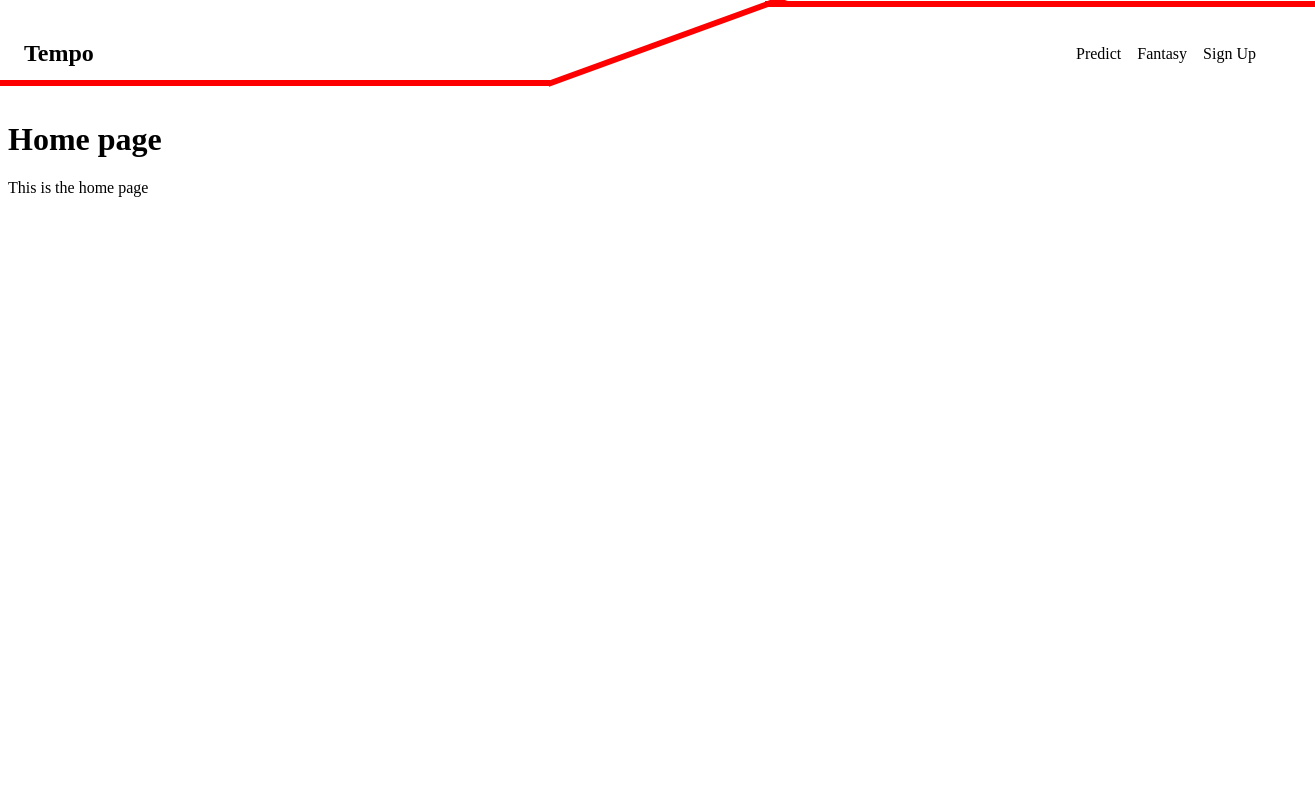
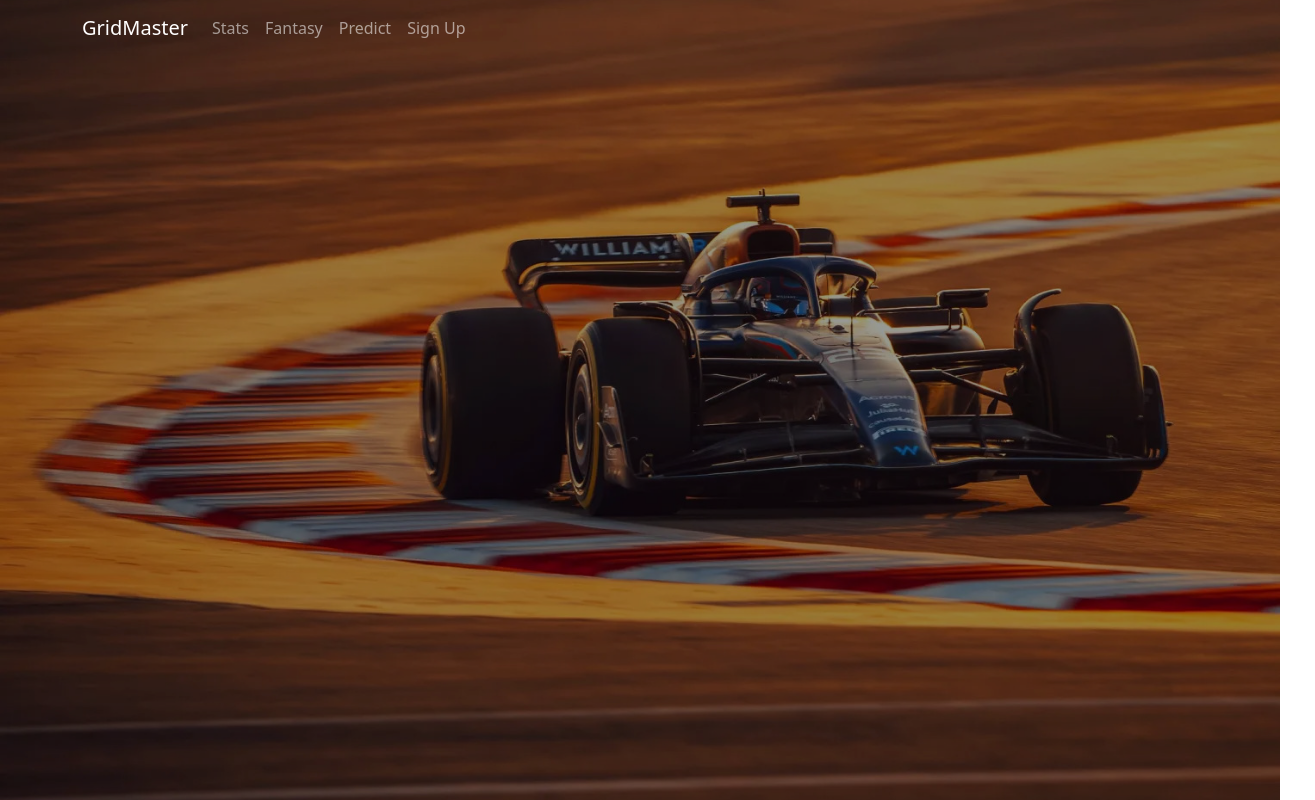
Before and after one commit to DineshK100/Formula-1-Fantasy-Predictor, a React (Create React App) app in the folder frontend/: page / in a window 1280 px wide. Shown: the top 800 px of the page, 1315 px wide, since content can reach past the window. Built offline with nearby package versions, Linux system fonts and the light colour scheme.

Commit message:
Designing the Header. Might make it only show like this for the Home page

```diff
--- a/frontend/public/index.html
+++ b/frontend/public/index.html
@@ -9,6 +9,11 @@
       name="description"
       content="Web site created using create-react-app"
     />
+     <!-- Bootstrap CSS -->
+     <link
+     href="https://cdn.jsdelivr.net/npm/bootstrap@5.3.0/dist/css/bootstrap.min.css"
+     rel="stylesheet"
+     />
     <link rel="apple-touch-icon" href="%PUBLIC_URL%/logo192.png" />
     <!--
       manifest.json provides metadata used when your web app is installed on a
--- a/frontend/src/Home.js
+++ b/frontend/src/Home.js
@@ -2,7 +2,7 @@
 
 function Home() {
     return (
-        <div>
+        <div className = "home-content">
             <h1>Home page</h1>
             <p>This is the home page</p>
         </div>
--- a/frontend/src/components/Header.css
+++ b/frontend/src/components/Header.css
@@ -1,63 +1,38 @@
+body {
+    overflow-x: hidden;
+}
+
 .header {
-    display: flex;
-    justify-content: space-between;
-    align-items: center;
-    padding: 1em;
-    background-color: 	white;
-    color: black;
+    position: absolute;
+    width: 100%;
+    z-index: 1000;
   }
 
-  .logo {
-    font-size: 1.5em;
+  .bg-image {
+    width: 100vw;
+    height: 100vh;
+    object-fit: cover;
+    position: relative;
+    top:0;
+    left:0;
+    z-index:-1;
+    filter: brightness(0.6);
   }
 
-  .navbar ul {
-    list-style: none;
-    display: flex;
-    gap: 1em;
-    margin: 0;
-    padding: 0;
+  .home-content {
+    padding-top: 100px;
+    text-align: center;
   }
 
-  .navbar ul li {
-    margin: 0;
+  .navbar-scrolled {
+    background-color: black;
+    box-shadow: 0 1px 10px rgba(0, 0,0,0.15);
   }
 
-  .navbar ul li a {
-    color: black;
-    text-decoration: none;
+  .navbar {
+    transition: all 0.5s;
   }
 
-  .navbar ul li a:hover {
-    text-decoration: underline;
+  .container {
+    overflow-x: hidden;
   }
-
-  .line {
-    position: absolute;
-    top: 80px;
-    left: 0;
-    right: 0;
-    height: 6px;
-    background-color: red;
-    width: 550px;
-  }
-
-  .diagnol {
-    position: absolute;
-    top: 81px;
-    left: 548px;
-    height: 5.5px;
-    background-color: red;
-    width: 300px;
-    transform: rotate(-20deg);
-    transform-origin: left;
-  }
-
-  .top{
-    position: absolute;
-    top: 1px;
-    left: 765px;
-    height: 6px;
-    background-color: red;
-    width: 550px;
-  }
--- a/frontend/src/components/Header.js
+++ b/frontend/src/components/Header.js
@@ -1,33 +1,69 @@
-import React from "react";
-import './Header.css'
+import React, { useEffect, useState } from "react";
+import "./Header.css"; // Assuming you have custom styles
 
 const Header = () => {
+  useEffect(() => {
+    const handleScroll = () => {
+      const navEl = document.querySelector(".navbar");
+      if (window.scrollY >= 56) {
+        navEl.classList.add("navbar-scrolled");
+      } else {
+        navEl.classList.remove("navbar-scrolled");
+      }
+    };
+
+    window.addEventListener("scroll", handleScroll);
+    return () => {
+      window.removeEventListener("scroll", handleScroll);
+    };
+  }, []);
+
   return (
-
-    <header className="header">
-
-      <h1 className="logo">Tempo</h1>
-
-      <div className = "line bottom"></div>
-      <div className = "line diagnol"></div>
-      <div className = "line top"></div>
-
-
-      <nav className="navbar">
-        <ul>
-          <li>
-            <a href="/predict">Predict</a>
-          </li>
-          <li>
-            <a href="/fantasy">Fantasy</a>
-          </li>
-          <li>
-            <a href="/signup">Sign Up</a>
-          </li>
-        </ul>
-      </nav>
-
-    </header>
+    <>
+      <img className="bg-image" src="bg.jpg" alt="Background" />
+        <nav class="navbar navbar-expand-sm navbar-dark fixed-top">
+          <div className="container">
+            <a class="navbar-brand" href="/">
+              GridMaster
+            </a>
+            <button
+              class="navbar-toggler"
+              type="button"
+              data-toggle="collapse"
+              data-target="#navbarNav"
+              aria-controls="navbarNav"
+              aria-expanded="false"
+              aria-label="Toggle navigation"
+            >
+              <span class="navbar-toggler-icon"></span>
+            </button>
+            <div class="collapse navbar-collapse" id="navbarNav">
+              <ul class="navbar-nav">
+                <li class="nav-item active">
+                  <a class="nav-link" href="/">
+                    Stats
+                  </a>
+                </li>
+                <li class="nav-item">
+                  <a class="nav-link" href="/fantasy">
+                    Fantasy
+                  </a>
+                </li>
+                <li class="nav-item">
+                  <a class="nav-link" href="/predict">
+                    Predict
+                  </a>
+                </li>
+                <li class="nav-item">
+                  <a class="nav-link" href="/signup">
+                    Sign Up
+                  </a>
+                </li>
+              </ul>
+            </div>
+          </div>
+        </nav>
+    </>
   );
 };
 
```
Also changed, not shown: frontend/public/bg.jpg (added).
